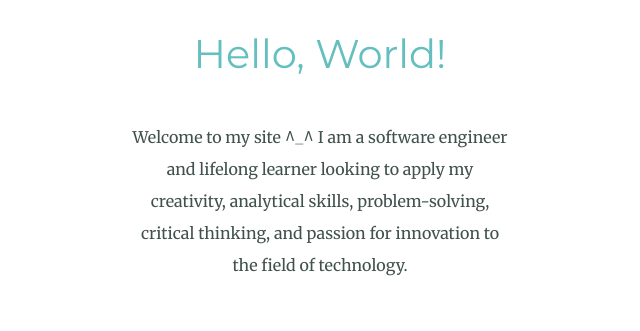
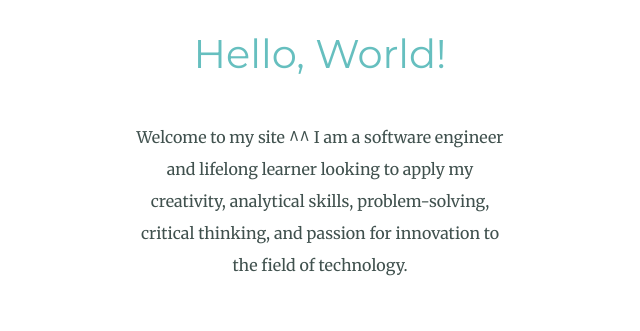
Before and after one commit to hanwenzhang123/whoami, a plain HTML site: page index.html in a window 1280 px wide. Shown: the part 1120-1451 px from the top of the page, 320-960 px from the left. Drawn offline with Linux system fonts and the light colour scheme.

Commit message:
Update index.html

```diff
--- a/index.html
+++ b/index.html
@@ -25,7 +25,7 @@
     <div class="profile">
       <img class='photo' src="images/hanwen.png" alt="hanwen-profile-img" width="280" height="280"; >
       <h2>Hello, World!</h2>
-      <p class="intro">Welcome to my site ^_^ I am a software engineer and lifelong learner looking to apply my creativity, analytical skills, problem-solving, critical thinking, and passion for innovation to the field of technology.</p>
+      <p class="intro">Welcome to my site ^^ I am a software engineer and lifelong learner looking to apply my creativity, analytical skills, problem-solving, critical thinking, and passion for innovation to the field of technology.</p>
     </div>
     <hr>
     <div class="skills">
```
